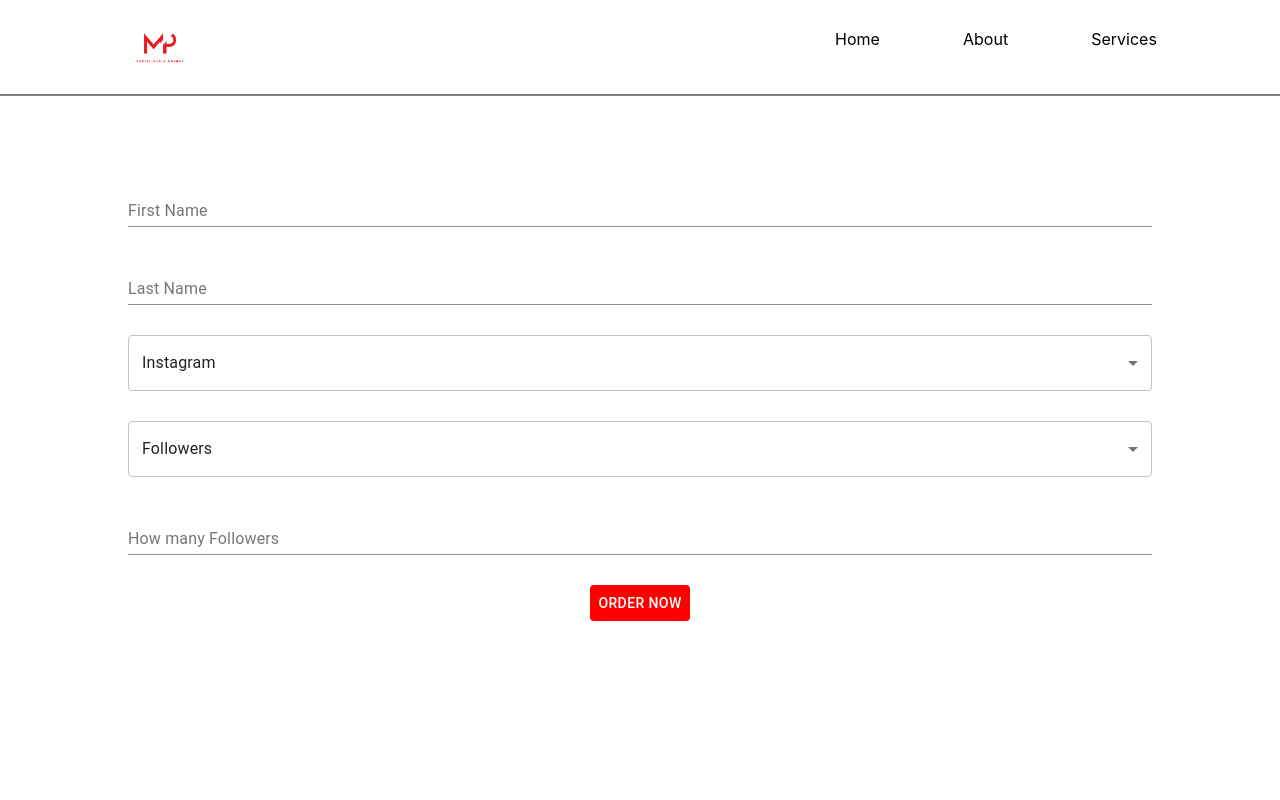
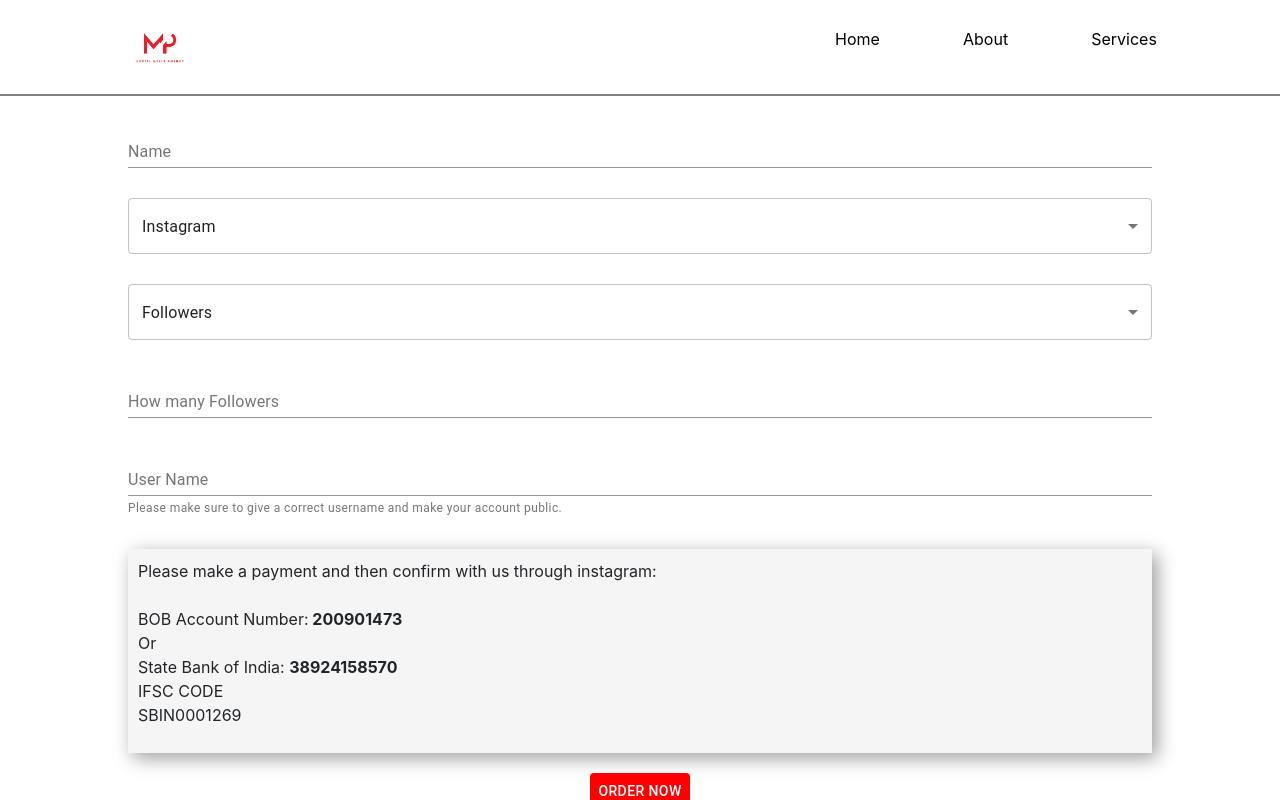
Before and after one commit to JigmeT123/mePanel, a React (Create React App) app: page /payment in a window 1280 px wide. Shown: the top 800 px of the page. Built offline with nearby package versions, Linux system fonts and the light colour scheme.

Commit message:
payment done

```diff
--- a/src/Components/Payment/payment.js
+++ b/src/Components/Payment/payment.js
@@ -6,7 +6,8 @@
     InputLabel,
     Select,
     MenuItem,
-    Button
+    Button,
+    FormHelperText
 } from '@material-ui/core';
 
 const Payment = () => {
@@ -28,7 +29,7 @@
     const handleClick = e => {
         e.preventDefault();
         window.open(
-            `mailto:${email}?subject=MakingOrder&body=Name: ${firstName} ${secondName}\n\n\n\n\n Service: ${categories}\n Type: ${type}\n Count: ${type} ${count}`
+            `mailto:${email}?subject=MakingOrder&body=Name: ${secondName}|| Service: ${categories}|| Type: ${type}|| Count: ${type} ${count}|| Username: ${firstName}`
         );
     }
 
@@ -67,18 +68,9 @@
     return (
         <div className={styles.payment}>
             <form >
-                <FormControl className={styles.formStyle}>
-                    <InputLabel htmlFor="my-input">First Name</InputLabel>
-                    <Input
-                        value={firstName}
-                        onChange={changeHandleFirstName}
-                        type="text"
-                        id="my-input"
-                        aria-describedby="my-helper-text"/>
-                </FormControl>
 
                 <FormControl className={styles.formStyle}>
-                    <InputLabel htmlFor="my-input">Last Name</InputLabel>
+                    <InputLabel htmlFor="my-input">Name</InputLabel>
                     <Input
                         value={secondName}
                         onChange={changeHandleSecondName}
@@ -109,6 +101,28 @@
                         id="my-input"
                         aria-describedby="my-helper-text"/>
                 </FormControl>
+                <FormControl className={styles.formStyle}>
+                    <InputLabel htmlFor="my-input">User Name</InputLabel>
+                    <Input
+                        value={firstName}
+                        onChange={changeHandleFirstName}
+                        type="text"
+                        id="my-input"
+                        aria-describedby="my-helper-text"/>
+                    <FormHelperText id="my-helper-text">
+                        Please make sure to give a correct username and make your account public.</FormHelperText>
+                </FormControl>
+
+                <div className={styles.boxInfo}>
+                    <p>Please make a payment and then confirm with us through instagram: <br />
+                        <br/>
+                        BOB Account Number:<strong> 200901473</strong>
+                        <br />Or
+                        <br/>State Bank of India: <strong>38924158570</strong>
+
+                        <br/>IFSC CODE
+                        <br/>SBIN0001269</p>
+                </div>
 
                 <Button onClick={handleClick} className={styles.btn}>
                     Order Now
--- a/src/Components/Payment/payment.module.css
+++ b/src/Components/Payment/payment.module.css
@@ -1,5 +1,5 @@
 .payment{
-    height: 800px;
+    height: 930px;
     display: flex;
     justify-content: center;
     align-items: center;
@@ -21,3 +21,14 @@
     background-color: red !important;
     color: white !important;
 }
+.boxInfo{
+    background-color: whitesmoke;
+    box-shadow: 5px 5px 18px rgb(156, 156, 156);
+    display: flex;
+    padding: 10px;
+   align-items: left;
+   flex-direction: column;
+   margin-bottom: 20px;
+   width: 100%;
+
+}
```
